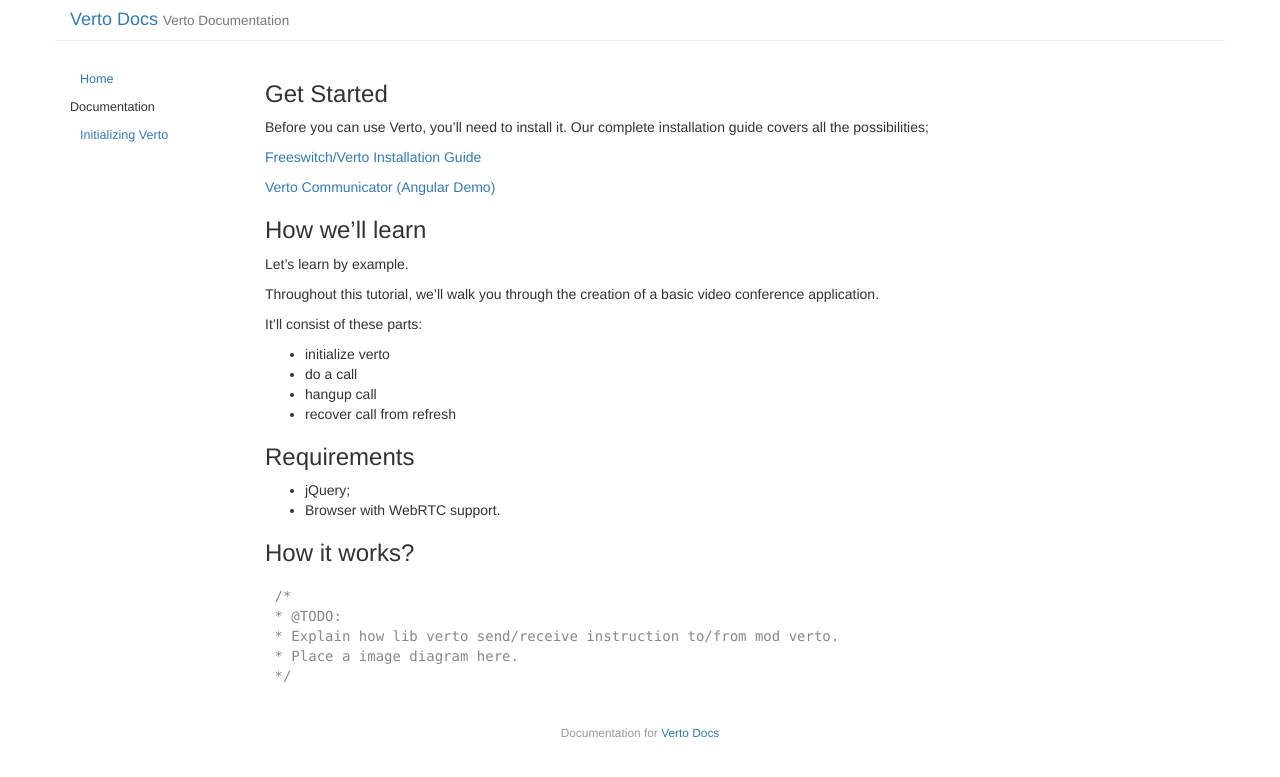
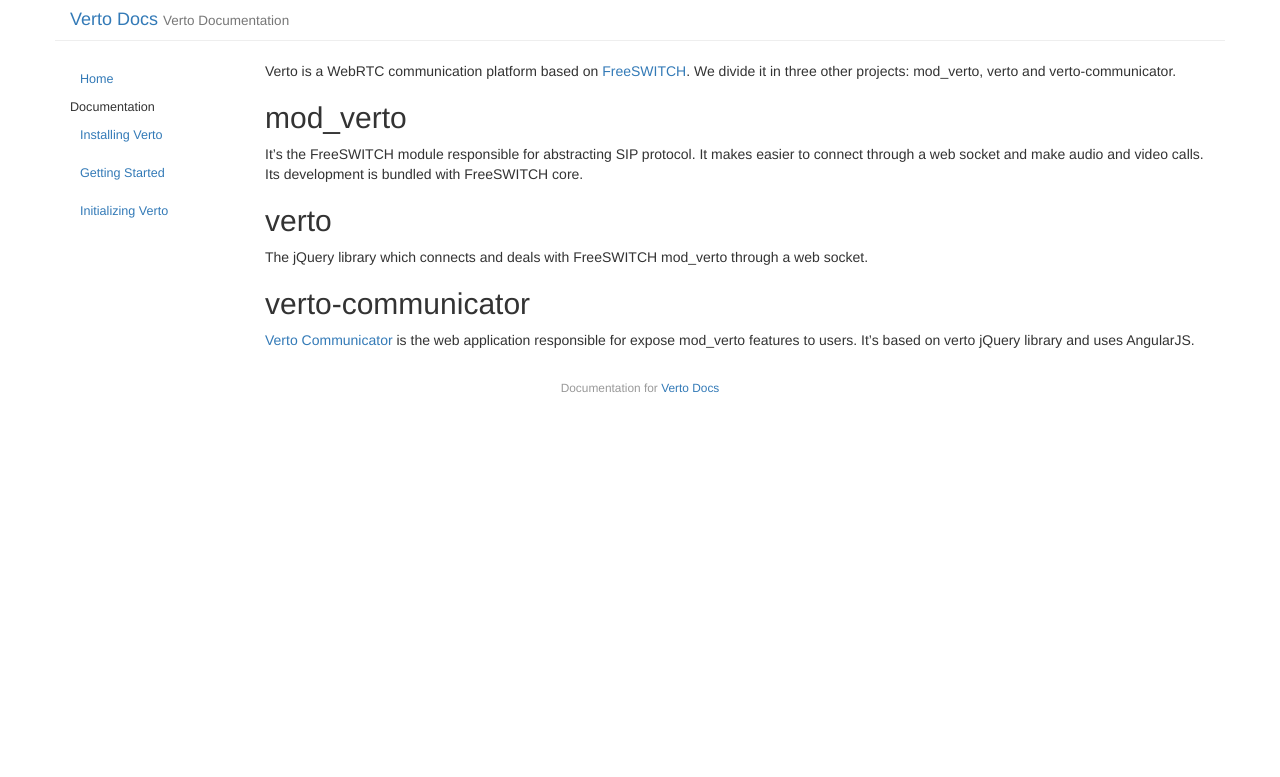
Before and after one commit to EvoluxBR/verto-docs, a Jekyll site: the page built from index.md, in a window 1280 px wide. Shown: the top 777 px of the page. Built offline with Jekyll 4.4.1, drawn with Linux system fonts in a browser that asks for light colours; Markdown is read by kramdown in place of the engine named in the settings.

Commit message:
Including a lot of text and moving content.

````diff
--- a/index.md
+++ b/index.md
@@ -3,38 +3,16 @@
 title: "Index"
 ---
 
-### Get Started
+Verto is a WebRTC communication platform based on [FreeSWITCH](https://freeswitch.org/). We divide it in three other projects: mod_verto, verto and verto-communicator.
 
-Before you can use Verto, you'll need to install it. Our complete installation guide covers all the possibilities;
+## mod_verto
 
-[Freeswitch/Verto Installation Guide](https://freeswitch.org/confluence/display/FREESWITCH/FreeSWITCH+1.6+Video)
+It's the FreeSWITCH module responsible for abstracting SIP protocol. It makes easier to connect through a web socket and make audio and video calls. Its development is bundled with FreeSWITCH core.
 
-[Verto Communicator (Angular Demo)](https://freeswitch.org/confluence/display/FREESWITCH/Verto+Communicator)
+## verto
 
-### How we'll learn
+The jQuery library which connects and deals with FreeSWITCH mod_verto through a web socket.
 
-Let's learn by example.
+## verto-communicator
 
-Throughout this tutorial, we’ll walk you through the creation of a basic video conference application.
-
-It’ll consist of these parts:
-
-* initialize verto
-* do a call
-* hangup call
-* recover call from refresh
-
-### Requirements
-
-* jQuery;
-* Browser with WebRTC support.
-
-### How it works?
-
-```javascript
-/*
-* @TODO:
-* Explain how lib verto send/receive instruction to/from mod verto.
-* Place a image diagram here.
-*/
-```
+[Verto Communicator](https://freeswitch.org/confluence/display/FREESWITCH/Verto+Communicator) is the web application responsible for expose mod_verto features to users. It's based on verto jQuery library and uses AngularJS.
````
Also changed, not shown: _pages/getting-started.md (added, +1 -0 lines), _pages/initializing-verto.md (added, +1 -0 lines), _pages/installing-verto.md (added, +1 -0 lines), _posts/2015-10-19-getting-started.md (added, +19 -0 lines), _posts/2015-10-19-installing-verto.md (added, +28 -0 lines).
